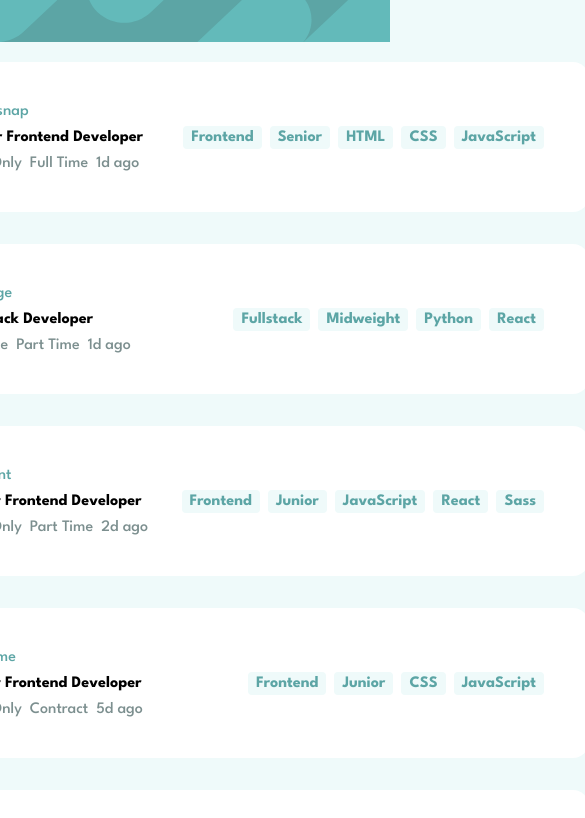
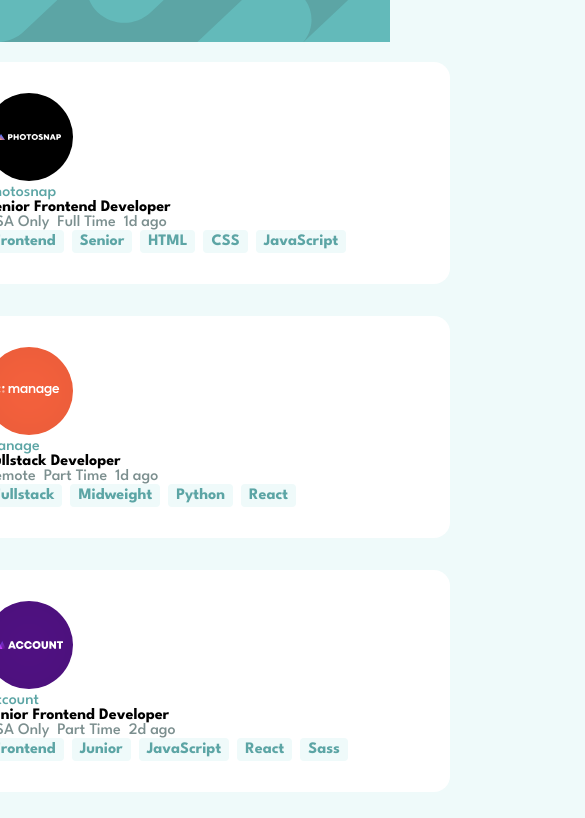
Before and after one commit to Grace-00/job-listings-fem, a website: page index.html in a window 390 px wide. Shown: the top 818 px of the page, 585 px wide, since content can reach past the window. Drawn offline with Linux system fonts and the light colour scheme.

Commit message:
add mobile style

```diff
--- a/styles.css
+++ b/styles.css
@@ -41,6 +41,12 @@ body {
 
   display: flex;
   gap: 24px;
+}
+
+@media (max-width: 768px) {
+  .job-listing-card {
+   display: block;
+  }
 }
 
 .job-listing-card-tag-list-container ul {
```
